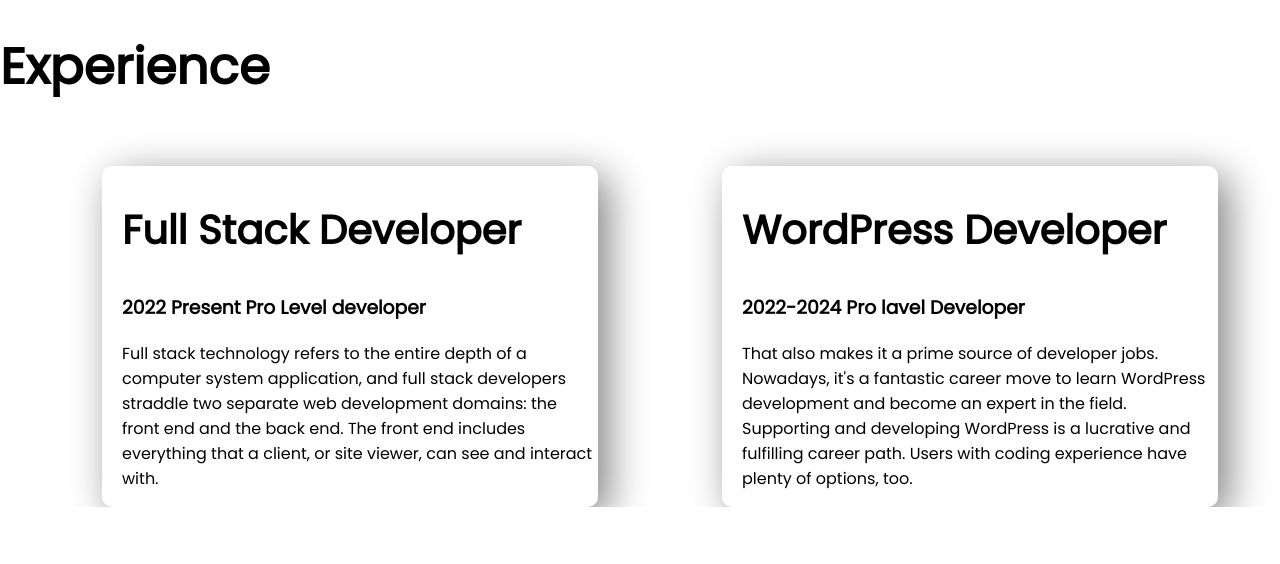
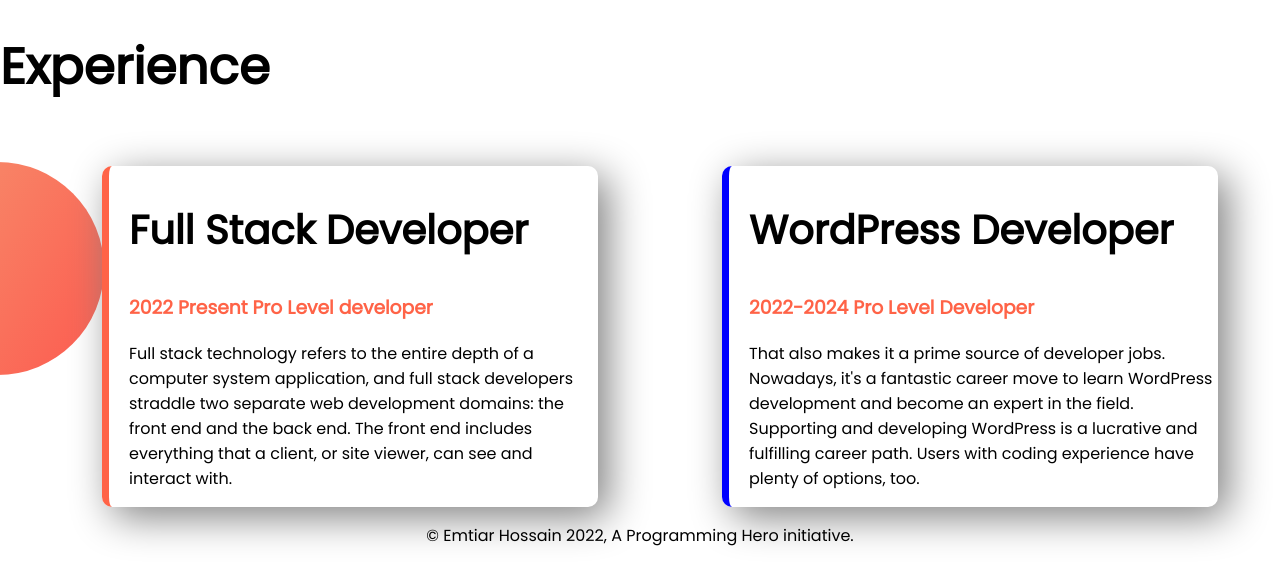
Before and after one commit to emtiar677/developer-portfolio, a plain HTML site: page index.html in a window 1280 px wide. Shown: the part 982-1546 px from the top of the page. Before the commit the page ends 1489 px from the top, so only its background shows below. Drawn offline with Linux system fonts and the light colour scheme.

Commit message:
Border and Footer Added

```diff
--- a/index.html
+++ b/index.html
@@ -32,6 +32,7 @@
 <div class="half-width">
     <img src="images/ghit logo.png" alt="" srcset="">
 </div>
+
 <div class="half-width">
     <h1>Dream Big</h1>
     <h2>Become a Web Developer</h2>
@@ -41,10 +42,10 @@
 </div>
 
 </section>
-<section class="experience area">
+<section class="experience-area">
   <h1>Experience</h1>
 <div class="flexible-container">
-    <div class="experience-item">
+    <div id="full-stack-developer" class="experience-item">
         <h2>Full Stack Developer</h2>
         <h3>2022 Present Pro Level developer</h3>
         <p>Full stack technology refers to the entire depth of a computer system application, and full stack developers straddle two separate web development domains: the front end and the back end. The front end includes everything that a client, or site viewer, can see and interact with.</p>
@@ -53,16 +54,16 @@
 
         <div class="experience-item">
             <h2>WordPress Developer</h2>
-            <h3>2022-2024 Pro lavel Developer</h3>
+            <h3>2022-2024 Pro Level Developer</h3>
             <p>That also makes it a prime source of developer jobs. Nowadays, it's a fantastic career move to learn WordPress development and become an expert in the field. Supporting and developing WordPress is a lucrative and fulfilling career path. Users with coding experience have plenty of options, too.</p>
         </div>
 </div>
 
+</section>
+</body>
 
 
-</section>
-
-
-
-</body>
+<footer>
+     <p> © Emtiar Hossain 2022, A Programming Hero initiative.</p>
+    </footer>
 </html>
--- a/style.css
+++ b/style.css
@@ -8,6 +8,9 @@
 
 h2{
  font-size: 40px;
+}
+h3{
+    color: tomato;
 }
 .orange-color{
     color: orange;
@@ -53,6 +56,11 @@
     background-position: right 150px;
     background-size: 50px;
 }
+.experience-area{
+    background-image: url(images/exp-bg.png);
+    background-repeat: no-repeat;
+    background-position: left;
+}
 
 .experience-item{
     width: 40%;
@@ -61,5 +69,14 @@
     padding-left: 20px;
     border-radius: 10px;
     box-shadow: 10px 10px 40px gray;
+    border-left: 7px solid blue;
 
 }
+
+#full-stack-developer{
+    border-left: 7px solid tomato;
+}
+
+footer p{
+    text-align: center
+}
```
